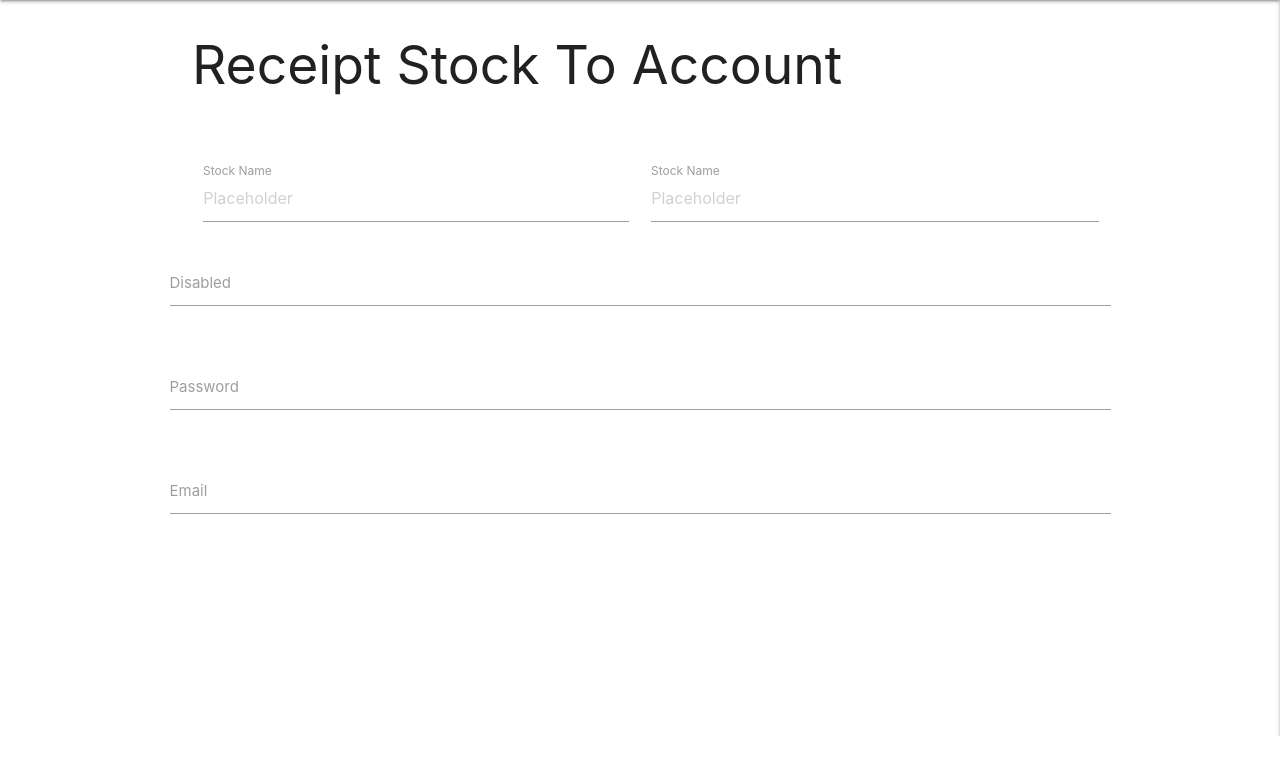
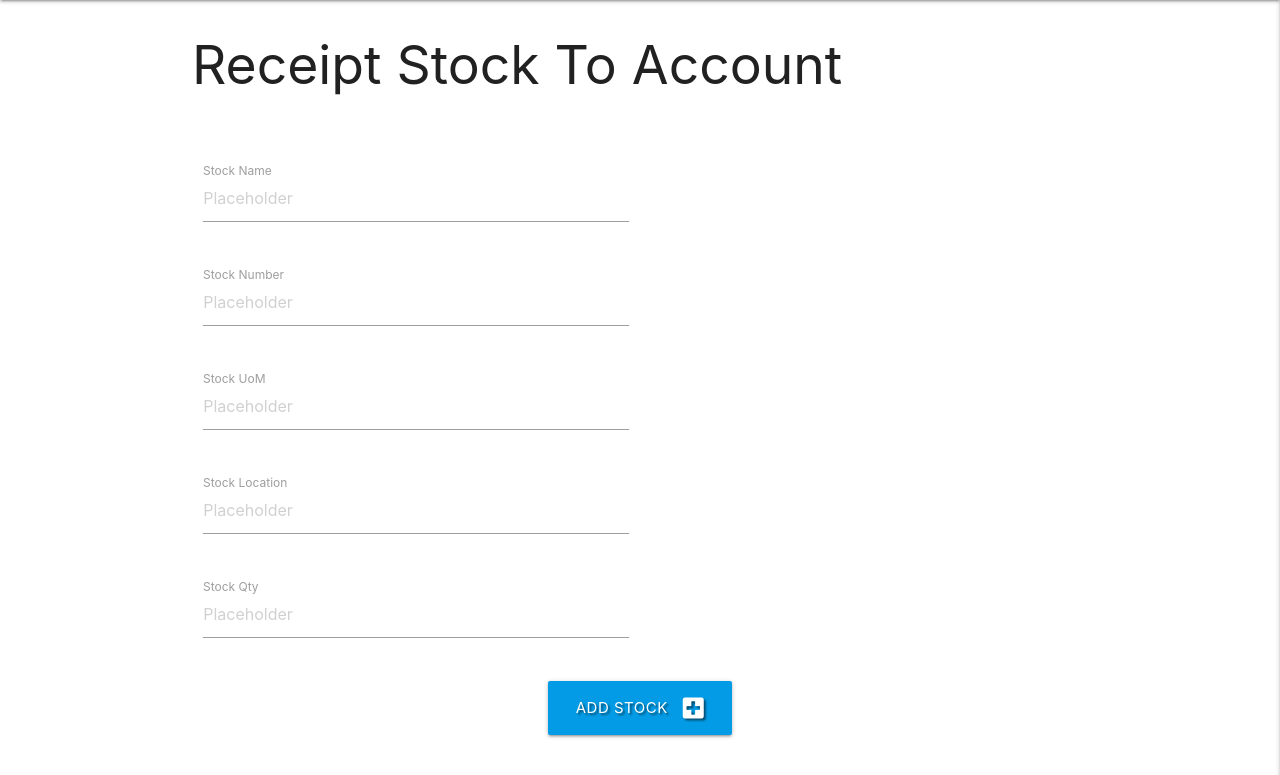
Before and after one commit to Nick8735/Safe_Stock, a Flask app: page /receipt in a window 1280 px wide. Shown: the part 64-839 px from the top of the page. Before the commit the page ends 800 px from the top, so only its background shows below. Run offline with Flask 3, Linux system fonts and the light colour scheme; some libraries are stand-ins or nearby versions.

Commit message:
added receipt function

```diff
--- a/app.py
+++ b/app.py
@@ -95,23 +95,24 @@ def stock_overview():
 def receipt():
     return render_template("receipt.html")
 
-@app.route("/receipt_form", methods=["POST"])
+from flask import jsonify
+
+@app.route("/receipt_form", methods=["GET", "POST"])
 def receipt_form():
-    # Get data from the form
-    key1_value = request.form.get("key1")
-    key2_value = request.form.get("key2")
+    if request.method == "POST":
+        receipt = {
+            "stock_name": request.form.get("stock_name"),
+            "stock_number": request.form.get("stock_number"),
+            "stock_uom": request.form.get("stock_uom"),
+            "stock_location": request.form.get("stock_location"),
+            "stock_qty": request.form.get("stock_qty"),
+            "created_by": session["user"]
+        }
+        mongo.db.stock.insert_one(stock)
+        flash("Stock Successfully Added")
+        return redirect(url_for("receipt_form"))
 
-    # Create a dictionary representing the document
-    data = {"key1": key1_value, "key2": key2_value}
-
-    # Insert the document into the MongoDB collection
-    result = mongo.db.collection_name.insert_one(data)
-
-    # Check if the insertion was successful
-    if result.acknowledged:
-        return "Document inserted successfully!"
-    else:
-        return "Failed to insert document."
+    return render_template("receipt.html")
 
 if __name__ == "__main__":
     app.run(host=os.environ.get("IP"), port=int(os.environ.get("PORT")), debug=True)
--- a/templates/receipt.html
+++ b/templates/receipt.html
@@ -5,43 +5,45 @@
 <br>
 <br>
 <div class="row">
-    <form class="col s12">
+    <form class="col s12" method="POST" action="{{ url_for('receipt_form') }}">
         <div class="row">
             <div class="input-field col s6">
-          <input placeholder="Placeholder" id="Stock_Name" type="text" class="validate">
-          <label for="first_name">Stock Name</label>
-        </div>
-        <div class="row">
-            <form class="col s12">
-              <div class="row">
-                <div class="input-field col s6">
-                  <input placeholder="Placeholder" id="Stock_Name" type="text" class="validate">
-                  <label for="first_name">Stock Name</label>
-                </div>
-              <div class="row">
-        <div class="input-field col s12">
-          <input id="stock_number" type="number" class="validate">
-          <label for="disabled">Disabled</label>
+                <input placeholder="Placeholder" id="stock_name" name="stock_name" type="text" class="validate">
+                <label for="stock_name">Stock Name</label>
             </div>
         </div>
         <div class="row">
-        <div class="input-field col s12">
-          <input id="password" type="password" class="validate">
-          <label for="password">Password</label>
+            <div class="input-field col s6">
+                <input placeholder="Placeholder" id="stock_number" name="stock_number" type="text" class="validate">
+                <label for="stock_number">Stock Number</label>
             </div>
         </div>
         <div class="row">
-        <div class="input-field col s12">
-          <input id="email" type="email" class="validate">
-          <label for="email">Email</label>
+            <div class="input-field col s6">
+                <input placeholder="Placeholder" id="stock_uom" name="stock_uom" type="text" class="validate">
+                <label for="stock_uom">Stock UoM</label>
+            </div>
+        </div>
+        <div class="row">
+            <div class="input-field col s6">
+                <input placeholder="Placeholder" id="stock_location" name="stock_location" type="text" class="validate">
+                <label for="stock_location">Stock Location</label>
+            </div>
+        </div>
+        <div class="row">
+            <div class="input-field col s6">
+                <input placeholder="Placeholder" id="stock_qty" name="stock_qty" type="text" class="validate">
+                <label for="stock_qty">Stock Qty</label>
+            </div>
+        </div>
+        <div class="row">
+            <div class="col s12 center-align">
+                <button type="submit" class="btn-large light-blue darken-1 text-shadow">
+                    Add Stock <i class="fas fa-plus-square right"></i>
+                </button>
             </div>
         </div>
     </form>
 </div>
 
-
-
-
-
-
 {% endblock %}
```
Lines whose indentation alone changed are shown as unchanged.
